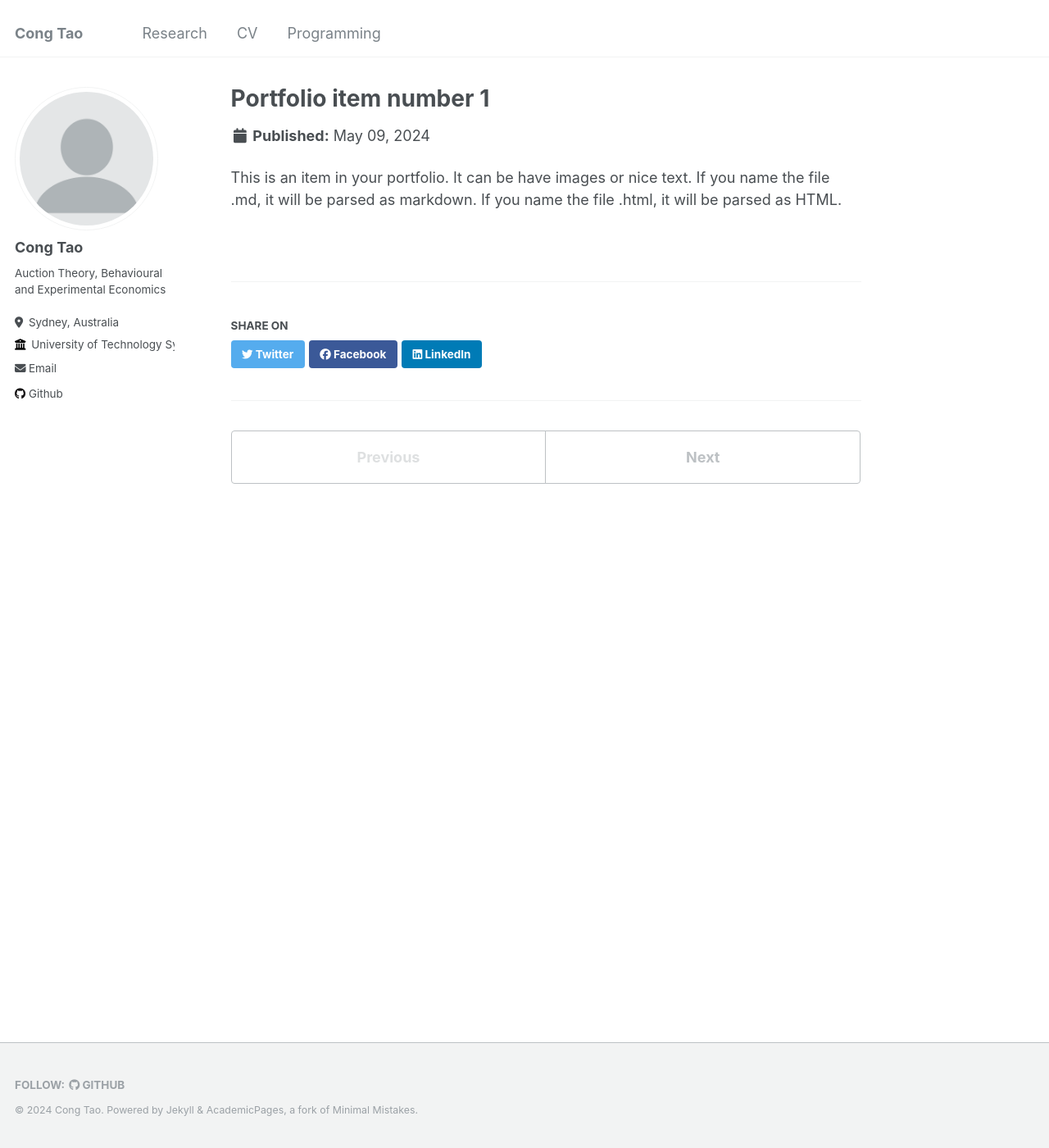
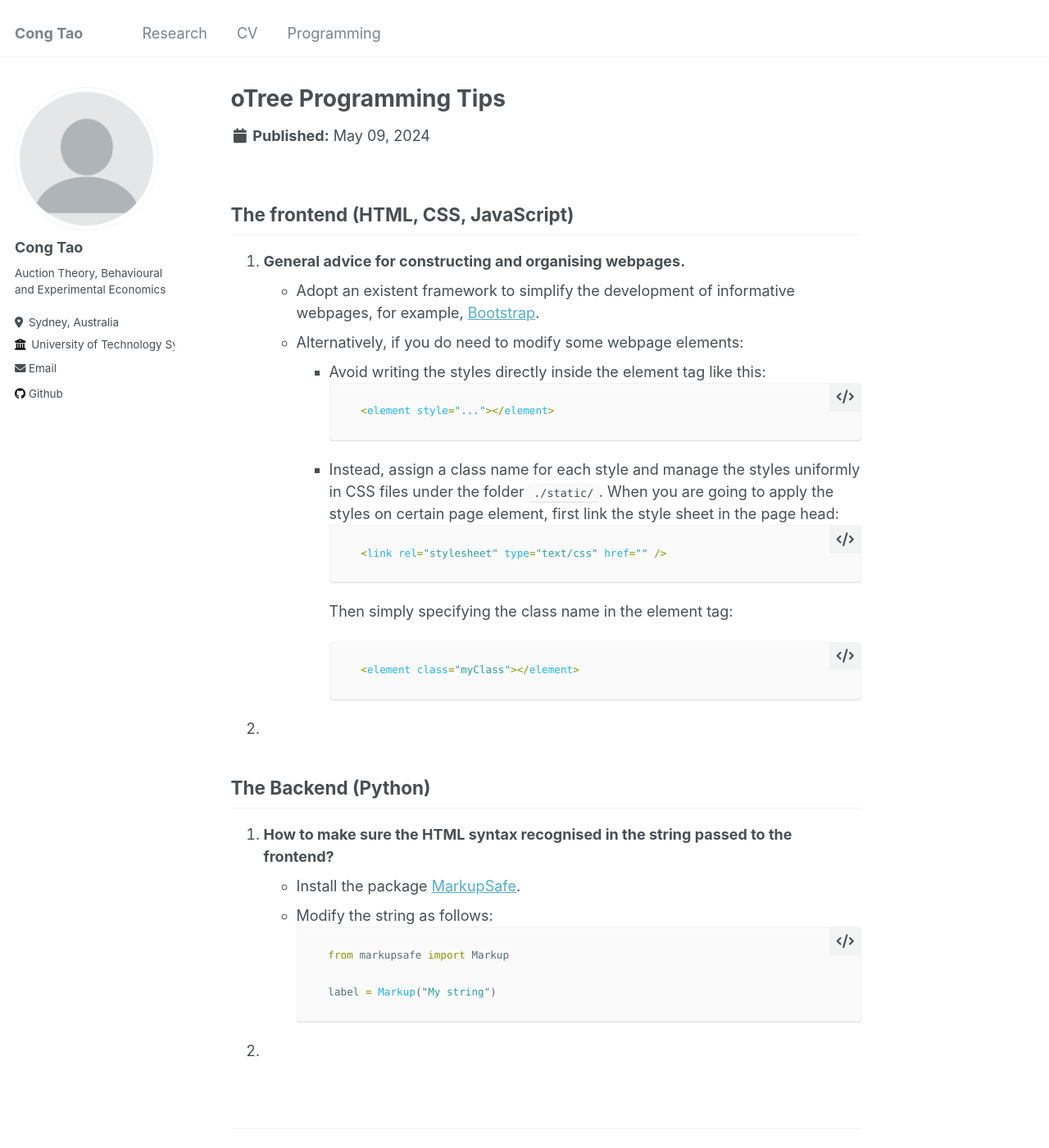
Before and after one commit to Misaka-19090/Misaka-19090.github.io, a Jekyll site: the page built from _portfolio/portfolio-1.md, in a window 1280 px wide and 1400 px high. Shown: the whole window at 82% size. Built offline with Jekyll 4.4.1, drawn with Linux system fonts in a browser that asks for light colours.

Commit message:
update portfolio

````diff
--- a/_portfolio/portfolio-1.md
+++ b/_portfolio/portfolio-1.md
@@ -1,7 +1,36 @@
 ---
-title: "Portfolio item number 1"
-excerpt: "Short description of portfolio item number 1<br/><img src='/images/500x300.png'>"
+title: "oTree Programming Tips"
+excerpt: "Technical suggestions that may be helpful when programming your oTree experiment."
 collection: portfolio
 ---
 
-This is an item in your portfolio. It can be have images or nice text. If you name the file .md, it will be parsed as markdown. If you name the file .html, it will be parsed as HTML.
+## The frontend (HTML, CSS, JavaScript)
+
+1. __General advice for constructing and organising webpages.__
+    - Adopt an existent framework to simplify the development of informative webpages, for example, [Bootstrap](https://getbootstrap.com/).
+    - Alternatively, if you do need to modify some webpage elements:
+        - Avoid writing the styles directly inside the element tag like this:
+            ```css
+            <element style="..."></element>
+            ```
+        - Instead, assign a class name for each style and manage the styles uniformly in CSS files under the folder `./static/`. When you are going to apply the styles on certain page element, first link the style sheet in the page head:
+            ```css
+            <link rel="stylesheet" type="text/css" href="{{ static 'myStyle.css' }}" />
+            ```
+            Then simply specifying the class name in the element tag:
+            ```css
+            <element class="myClass"></element>
+            ```
+1.
+
+## The Backend (Python)
+
+1. __How to make sure the HTML syntax recognised in the string passed to the frontend?__
+    - Install the package [MarkupSafe](https://pypi.org/project/MarkupSafe/).
+    - Modify the string as follows:
+        ```python
+        from markupsafe import Markup
+
+        label = Markup("My string")
+        ```
+1.
````
Also changed, not shown: _portfolio/portfolio-2.html (deleted, +0 -7 lines).
